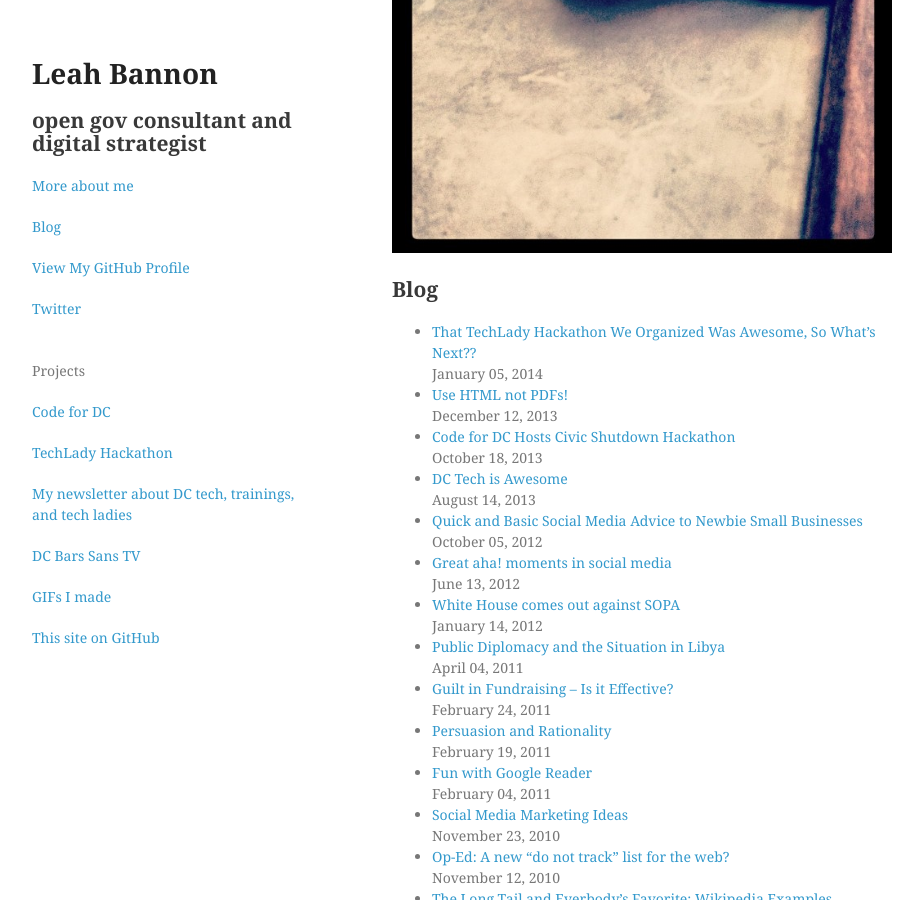
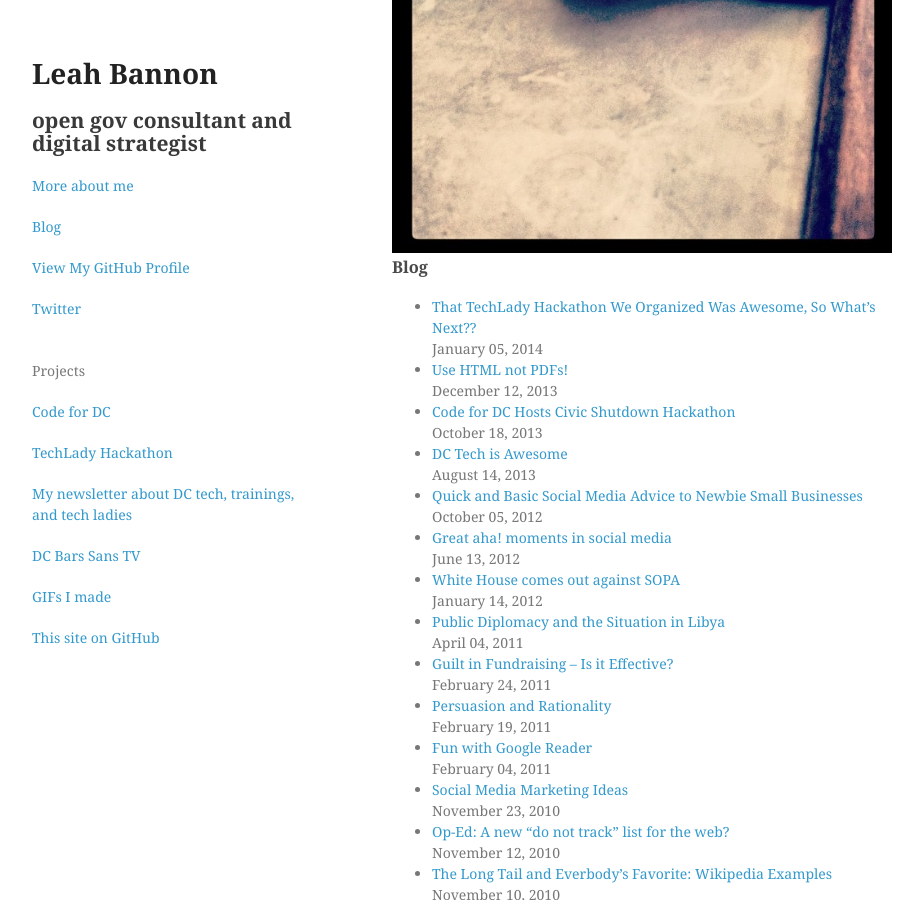
Before and after one commit to leahbannon/old-leah-website, a Jekyll site: the page built from index.html, in a window 1280 px wide and 900 px high, scrolled down 305 px. Shown: the whole window, without its empty margins (178-1101 px from the left). Built offline with Jekyll 4.4.1, drawn with Linux system fonts in a browser that asks for light colours.

```diff
--- a/index.md
+++ b/index.html
@@ -4,7 +4,7 @@ layout: main
 
 <img src="http://leah.io/images/books.jpg"/>
 
-## Blog
+<h3>Blog</h3>
 
 <ul class="posts">
 {% for page in site.posts %}
```
